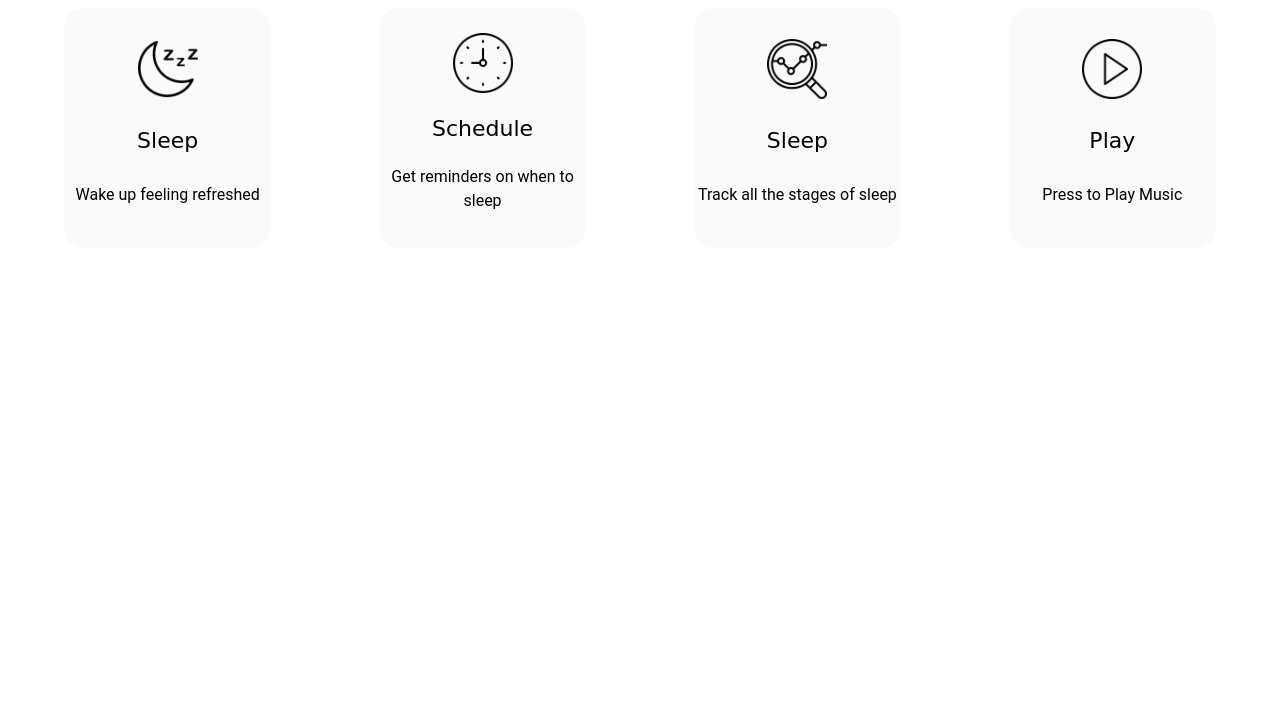
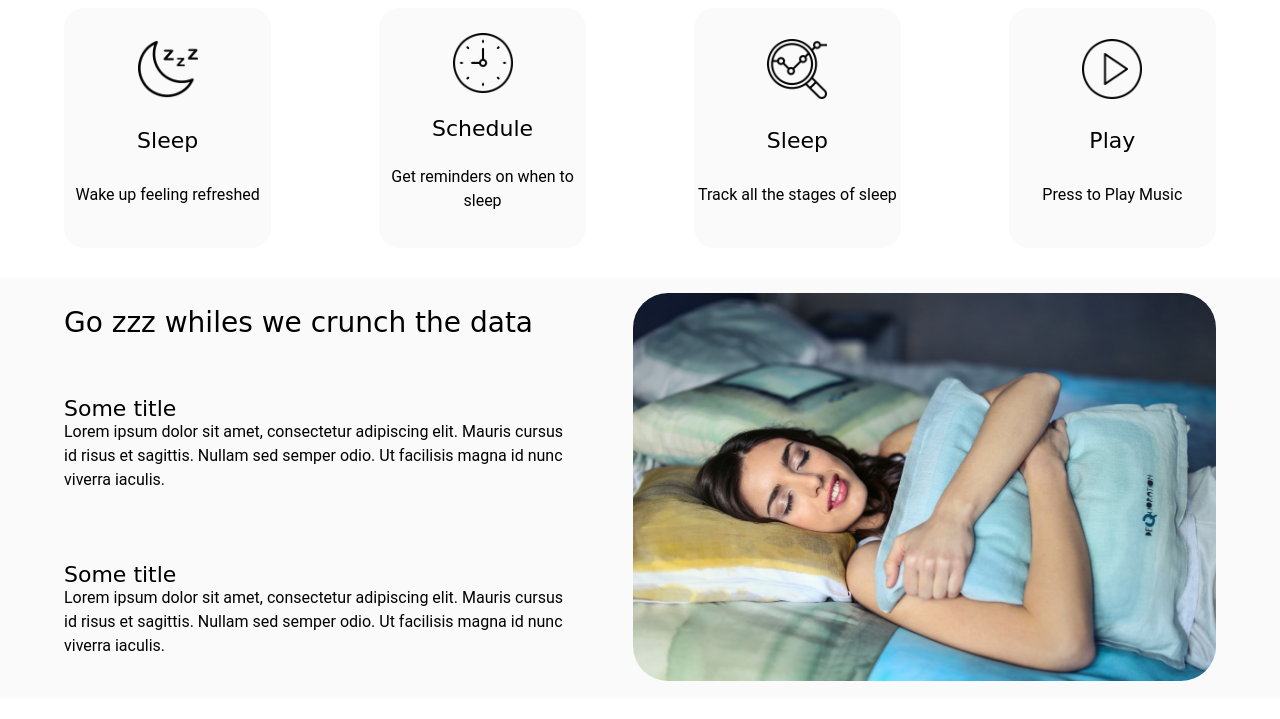
Before and after one commit to buildweekssleeptracker/sleepTracker-UI-twumm, a website: page index.html in a window 1280 px wide. Shown: the part 597-1316 px from the top of the page. Before the commit the page ends 905 px from the top, so only its background shows below. Drawn offline with Linux system fonts and the light colour scheme.

Commit message:
feature: Add content for measure section

```diff
--- a/index.html
+++ b/index.html
@@ -39,7 +39,29 @@
         <p>Press to Play Music</p>
       </div>
     </section>
-    <section class="measure"></section>
+
+    <section class="measure">
+      <div id="measureText">
+        <h3>Go zzz whiles we crunch the data</h3>
+        <article>
+          <h5>Some title</h5>
+          <p>Lorem ipsum dolor sit amet, consectetur
+            adipiscing elit. Mauris cursus id risus et sagittis.
+            Nullam sed semper odio. Ut facilisis magna
+            id nunc viverra iaculis.</p>
+        </article>
+        <article>
+          <h5>Some title</h5>
+          <p>Lorem ipsum dolor sit amet, consectetur
+            adipiscing elit. Mauris cursus id risus et sagittis.
+            Nullam sed semper odio. Ut facilisis magna
+            id nunc viverra iaculis.</p>
+        </article>
+      </div>
+      <div id="measureImage">
+        <img src="./img/lady-sleep-smiling.jpg" alt="Lady smiling in sleep">
+      </div>
+    </section>
     <section class="articles"></section>
   </div>
   <footer></footer>
```
